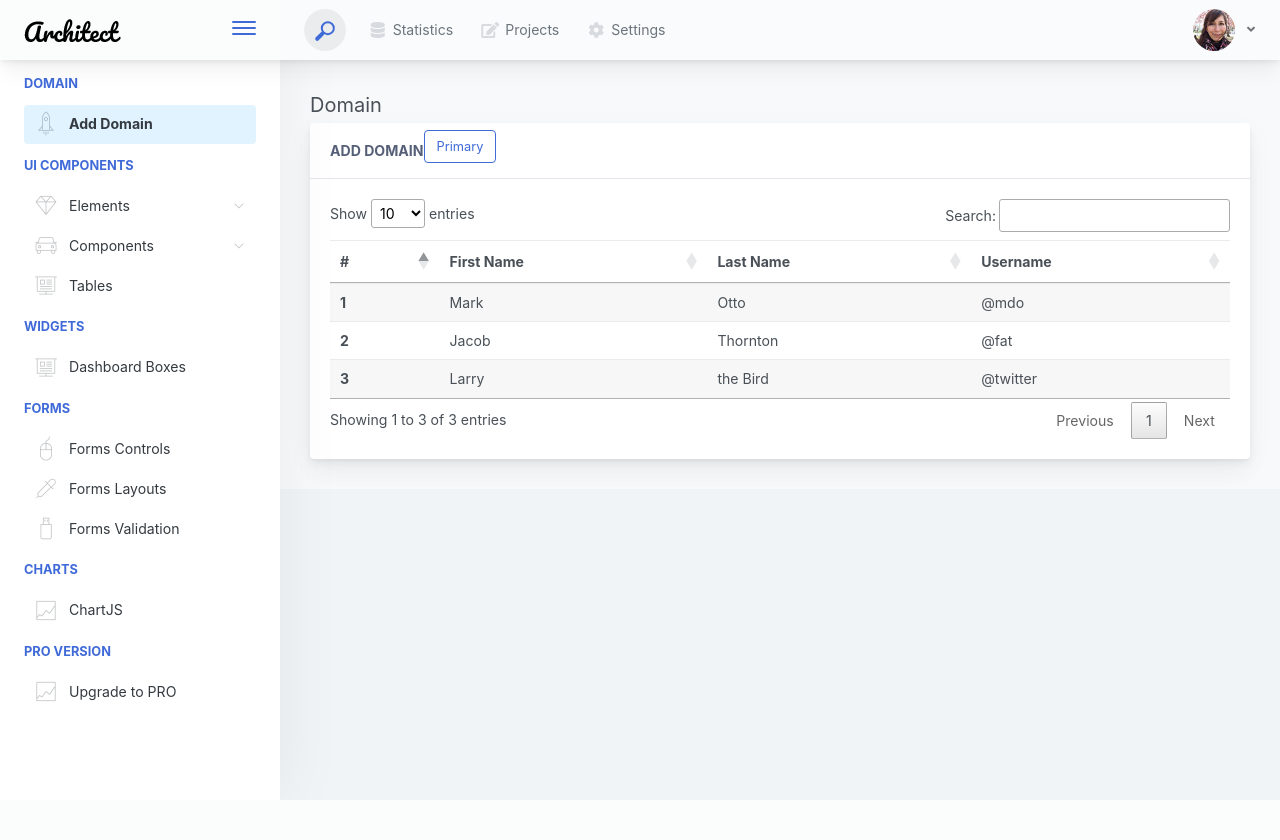
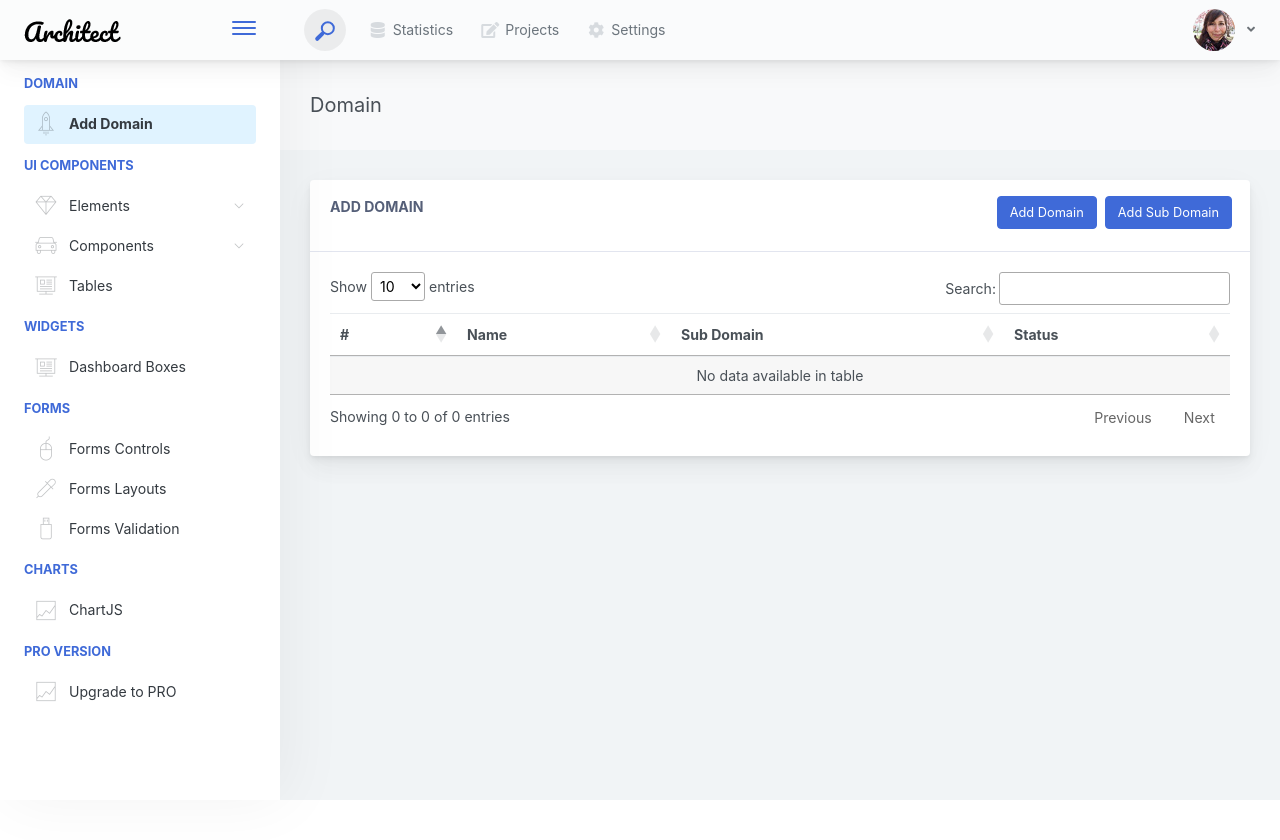
Before and after one commit to neha2R/Heritage, a Laravel app: page /admin/domain in a window 1280 px wide. Shown: the top 840 px of the page. Before the commit the page ends 800 px from the top, so only its background shows below. Run offline with Laravel 8, Linux system fonts and the light colour scheme; the visitor is signed in with stand-in values (Sample User, id 1); data that the repository does not hold is empty; some libraries are stand-ins or nearby versions.

Commit message:
changes made for subdomain

```diff
--- a/app/Http/Controllers/DomainController.php
+++ b/app/Http/Controllers/DomainController.php
@@ -3,6 +3,7 @@
 namespace App\Http\Controllers;
 
 use App\Domain;
+use App\Subdomain;
 use Illuminate\Http\Request;
 
 class DomainController extends Controller
@@ -14,8 +15,10 @@
      */
     public function index()
     {
-        $domains = Domain::OrderBy('id','DESC')->get();
-        return view('domain.list',compact('domains'));
+        $domains = Domain::OrderBy('id', 'DESC')->get();
+        $subdomains = Subdomain::OrderBy('id', 'DESC')->get();
+
+        return view('domain.list', compact('domains', 'subdomains'));
     }
 
     /**
@@ -36,7 +39,20 @@
      */
     public function store(Request $request)
     {
-        //
+        $validatedData = $request->validate([
+            'name' => 'required',
+        ]);
+        $data = new Domain;
+        $data->name = $request->name;
+        $data->status = '1';
+        $data->save();
+
+        if ($data->id) {
+            return redirect()->back()->with(['success' => 'Domain saved Successfully']);
+        } else {
+            return redirect()->back()->with(['error' => 'Something Went Wrong Try Again Later']);
+        }
+
     }
 
     /**
@@ -47,7 +63,19 @@
      */
     public function show(Domain $domain)
     {
-        //
+        if ($domain->status == '1') {
+            $domain->status = '0';
+        } else {
+            $domain->status = '1';
+
+        }
+        $domain->save();
+
+        if ($domain->id) {
+            return redirect()->back()->with(['success' => 'Status updated Successfully']);
+        } else {
+            return redirect()->back()->with(['error' => 'Something Went Wrong Try Again Later']);
+        }
     }
 
     /**
@@ -81,6 +109,27 @@
      */
     public function destroy(Domain $domain)
     {
-        //
+        dd($domain);
     }
+
+    public function addsubdomain(Request $request)
+    {
+        // dd($request);
+        $validatedData = $request->validate([
+            'domain_id' => 'required',
+            'subdomain_name' => 'required',
+        ]);
+        $data = new Subdomain;
+        $data->name = $request->subdomain_name;
+        $data->domain_id = $request->domain_id;
+        $data->status = '1';
+        $data->save();
+
+        if ($data->id) {
+            return redirect()->back()->with(['success' => 'Sub Domain saved Successfully']);
+        } else {
+            return redirect()->back()->with(['error' => 'Something Went Wrong Try Again Later']);
+        }
+    }
+
 }
--- a/resources/views/domain/list.blade.php
+++ b/resources/views/domain/list.blade.php
@@ -1,62 +1,69 @@
-@extends('layouts.app')
-@section('content')
+@extends('layouts.app') @section('content')
 <!-- Header Section start here -->
 <div class="app-main__outer">
 	<div class="app-main__inner">
 		<div class="app-page-title">
 			<div class="page-title-wrapper">
-                        <div class="page-title-heading">
-                         <div>
-                               Domain
+				<div class="page-title-heading"> Domain
 					<div class="page-title-subheading"> </div>
 				</div>
 			</div>
 		</div>
 		<!-- End here -->
-
 		<!-- Content Section start here -->
-
 		<div class="row">
 			<div class="container">
 				<div class="row justify-content-center">
 					<div class="col-md-12">
 						<div class="card">
-                <div class="card-header">{{ __('Add Domain') }}
-                <button class="float-right mb-2 mr-2 btn-transition btn btn-outline-primary">Primary
-                                        </button>
-              </div>
+							<div class="card-header display-inline mt-3">{{ __('Add Domain') }}
+								<!-- <a href="{{ route('domain.create') }}"  class="float-right mb-2 mr-2 btn-transition btn btn-outline-primary">Primary
+                 </a> -->
 
+								<button type="button" class=" float-right btn mr-2 mb-2 btn-primary" data-toggle="modal" data-target=".add-sub-model">Add Sub Domain</button>
 
+								<button type="button" class=" float-right btn mr-2 mb-2 btn-primary" data-toggle="modal" data-target=".add-model">Add Domain</button>
+
+							</div> @if(session()->has('success'))
+                           <div class="alert alert-dismissable alert-success">
+								<button type="button" class="close" data-dismiss="alert" aria-label="Close"> <span aria-hidden="true">&times;</span> </button> <strong>
+            {!! session()->get('success') !!}
+        </strong> </div> @endif @if(session()->has('error'))
+							<div class="alert alert-dismissable alert-error">
+								<button type="button" class="close" data-dismiss="alert" aria-label="Close"> <span aria-hidden="true">&times;</span> </button> <strong>
+            {!! session()->get('error') !!}
+        </strong> </div> @endif
 							<div class="card-body">
 								<div class="table-responsive">
 									<table id="table" class="mb-0 table table-striped">
 										<thead>
 											<tr>
 												<th>#</th>
-                                                <th>First Name</th>
-                                                <th>Last Name</th>
-                                                <th>Username</th>
+												<th>Name</th>
+												<th>Sub Domain</th>
+												<th>Status</th>
 											</tr>
 										</thead>
 										<tbody>
+											@foreach($domains as $key=>$domain)
 											<tr>
-                                                <th scope="row">1</th>
-                                                <td>Mark</td>
-                                                <td>Otto</td>
-                                                <td>@mdo</td>
+												<th scope="row">{{$key+1}}</th>
+												<td>{{$domain->name}}</td>
+												<td><button type="button" class=" btn mr-2 mb-2 btn-primary" data-toggle="modal" data-target="#sub-model-list{{$key}}">Sub Domain</button>
+											</td>
+
+												<td><label class="switch">
+											@if($domain->status=='1')
+											@php $status='checked'; @endphp
+											@else
+											@php $status=''; @endphp
+											@endif
+												<input {{$status}}  type="checkbox" class="status" domainid="{{$domain->id}}">
+											<span class="slider round"></span>
+											</label></td>
 									     </tr>
-                                            <tr>
-                                                <th scope="row">2</th>
-                                                <td>Jacob</td>
-                                                <td>Thornton</td>
-                                                <td>@fat</td>
-                                            </tr>
-                                            <tr>
-                                                <th scope="row">3</th>
-                                                <td>Larry</td>
-                                                <td>the Bird</td>
-                                                <td>@twitter</td>
-                                            </tr>
+											@endforeach
+
 										</tbody>
 									</table>
 								</div>
@@ -67,13 +74,147 @@
 			</div>
 		</div>
 
-<!-- Ends Here -->
+		@endsection @section('model')
+		@foreach($domains as $key=>$domain)
+		<!-- Add Model Start Here -->
+		<div class="modal fade bd-example-modal-lg show" id="sub-model-list{{$key}}" tabindex="-1" role="dialog" aria-labelledby="myLargeModalLabel" style="display: none;" aria-hidden="true">
+			<div class="modal-dialog modal-lg">
+				<div class="modal-content">
+					<div class="modal-header">
+						<h5 class="modal-title" id="exampleModalLongTitle">Sub Domain List</h5>
+						<button type="button" class="close" data-dismiss="modal" aria-label="Close"> <span aria-hidden="true">×</span> </button>
+					</div>
+					<div class="modal-body">
+					<div class="table-responsive">
+
+									<table id="table" class="mb-0 table table-striped">
+										<thead>
+											<tr>
+												<th>#</th>
+												<th>Name</th>
+												<th>Status</th>
+											</tr>
+										</thead>
+										<tbody>
+                      @foreach($domain->subdomain as $subdomain)
+					  <tr>
+												<th scope="row">{{$key+1}}</th>
+												<td>{{$subdomain->name}}</td>
+												<td>{{$subdomain->status}}</td>
+												<tr>
+					  @endforeach
+					  </tbody>
+									</table>
+
+					</div>
+					<div class="modal-footer">
+						<button type="button" class="btn btn-secondary" data-dismiss="modal">Close</button>
+						<!-- <button type="submit" class="btn btn-primary">Save changes</button> -->
+
+					</div>
+				</div>
+			</div>
+		</div>
+		<!-- Add Model Ends here -->
+@endforeach
+
+
+		<!-- Add Model Start Here -->
+		<div class="modal fade bd-example-modal-lg show add-model" tabindex="-1" role="dialog" aria-labelledby="myLargeModalLabel" style="display: none;" aria-hidden="true">
+			<div class="modal-dialog modal-lg">
+				<div class="modal-content">
+					<div class="modal-header">
+						<h5 class="modal-title" id="exampleModalLongTitle">Add Domain</h5>
+						<button type="button" class="close" data-dismiss="modal" aria-label="Close"> <span aria-hidden="true">×</span> </button>
+					</div>
+					<div class="modal-body">
+						<form id="signupForm" class="col-md-10 mx-auto" method="post" action="{{ route('domain.store') }}" novalidate="novalidate"> @csrf
+							<div class="form-group">
+								<label for="name">Domain name</label>
+								<input type="text" class="@error('name') is-invalid @enderror form-control" id="name" name="name" placeholder="Domain name required"> @error('name')
+								<div class="alert alert-danger">{{ $message }}</div> @enderror </div>
+							<!-- <div class="form-group">
+                                    <button type="submit" class="btn btn-primary" name="signup" value="Sign up">Sign up</button>
+                                </div> --></div>
+					<div class="modal-footer">
+						<button type="button" class="btn btn-secondary" data-dismiss="modal">Close</button>
+						<button type="submit" class="btn btn-primary">Save changes</button>
+						</form>
+					</div>
+				</div>
+			</div>
+		</div>
+		<!-- Add Model Ends here -->
+
+		<!-- Sub Domain Add Model Start Here -->
+		<div class="modal fade bd-example-modal-lg show add-sub-model" tabindex="-1" role="dialog" aria-labelledby="myLargeModalLabel" style="display: none;" aria-hidden="true">
+			<div class="modal-dialog modal-lg">
+				<div class="modal-content">
+					<div class="modal-header">
+						<h5 class="modal-title" id="exampleModalLongTitle">Add Sub Domain</h5>
+						<button type="button" class="close" data-dismiss="modal" aria-label="Close"> <span aria-hidden="true">×</span> </button>
+					</div>
+					<div class="modal-body">
+						<form id="signupForm" class="col-md-10 mx-auto" method="post" action="{{ route('addsubdomain') }}" novalidate="novalidate"> @csrf
+
+						<div class="form-group">
+								<label for="domain_id">Select Domain</label>
+								<select class="@error('domain_id') is-invalid @enderror form-control" id="domain_id" name="domain_id" required>
+                                 <option value="">Select Domain</option>
+								 @foreach($domains as $domain)
+								 <option value="{{$domain->id}}">{{$domain->name}}</option>
+                                 @endforeach
+								</select>
+								 @error('domain_id')
+								<div class="alert alert-danger">{{ $message }}</div> @enderror </div>
+
+							<div class="form-group">
+								<label for="name">Sub Domain name</label>
+								<input type="text" class="@error('subdomain_name') is-invalid @enderror form-control" id="subdomain_name" name="subdomain_name" placeholder="Domain name"> @error('subdomain_name')
+								<div class="alert alert-danger">{{ $message }}</div> @enderror </div>
+							</div>
+					<div class="modal-footer">
+						<button type="button" class="btn btn-secondary" data-dismiss="modal">Close</button>
+						<button type="submit" class="btn btn-primary">Save changes</button>
+						</form>
+					</div>
+				</div>
+			</div>
+		</div>
+		<!-- Add Sub Domain Model Ends here -->
+
 		@endsection
-
-@section('js')
+		<!-- Ends Here -->@section('js')
 		<script>
 		$(document).ready(function() {
 			$('#table').DataTable();
-} );
+
+//             Swal.fire({
+//   title: 'Are you sure?',
+//   text: "You won't be able to revert this!",
+//   icon: 'warning',
+//   showCancelButton: true,
+//   confirmButtonColor: '#3085d6',
+//   cancelButtonColor: '#d33',
+//   confirmButtonText: 'Yes, delete it!'
+// }).then((result) => {
+//   if (result.isConfirmed) {
+//     Swal.fire(
+//       'Deleted!',
+//       'Your file has been deleted.',
+//       'success'
+//     )
+//   }
+// })
+		});
+
+		$('.status').on('change', function() {
+			if(confirm("Are you sure want to change the status ?")) {
+				var domainid = $(this).attr('domainid');
+          window.location.href = "/admin/domain/"+domainid;
+         }
+        });
+
 		</script>
+
         @endsection()
--- a/resources/views/layouts/app.blade.php
+++ b/resources/views/layouts/app.blade.php
@@ -28,6 +28,9 @@
 
   @endguest
   <link rel="stylesheet" href="https://cdn.datatables.net/1.10.25/css/jquery.dataTables.min.css" type="text/css">
+  <link rel="stylesheet" href="{{ asset('/assets/css/developer.css') }}" type="text/css">
+  <link rel="stylesheet" href="https://cdnjs.cloudflare.com/ajax/libs/limonte-sweetalert2/6.6.9/sweetalert2.min.css">
+
   @yield('css')
 
 </head>
@@ -47,7 +50,8 @@
           </div>
        </div>
 
-
+       </div>
+       </div>
  <footer class="py-5" id="footer-main">
     <div class="container">
       <!-- <div class="row align-items-center justify-content-xl-between">
@@ -79,10 +83,26 @@
       @guest
 
        @else
+
+       @endguest
+
+       <script src="https://code.jquery.com/jquery-2.2.4.min.js"  crossorigin="anonymous"></script>
+
        <script type="text/javascript" src="{{ asset('/assets/scripts/main.js') }}"></script>
-       @endguest
-       <script src="https://code.jquery.com/jquery-3.6.0.min.js" integrity="sha256-/xUj+3OJU5yExlq6GSYGSHk7tPXikynS7ogEvDej/m4=" crossorigin="anonymous"></script>
+
        <script type="text/javascript" src="https://cdn.datatables.net/1.10.25/js/jquery.dataTables.min.js"></script>
+
+
+       <script src="//cdn.jsdelivr.net/npm/sweetalert2@11"></script>
+
+
+
+
+
+
        @yield('js')
+
+       @yield('model')
+
       </body>
 </html>
--- a/resources/views/layouts/topnav.blade.php
+++ b/resources/views/layouts/topnav.blade.php
@@ -75,7 +75,10 @@
                                     <h6 tabindex="-1" class="dropdown-header">Header</h6>
                                     <button type="button" tabindex="0" class="dropdown-item">Actions</button>
                                     <div tabindex="-1" class="dropdown-divider"></div>
-                                    <button type="button" tabindex="0" class="dropdown-item">Dividers</button>
+                                    <form method="POST" action="{{ route('logout') }}">
+                                    @csrf
+                                    <button type="submit" tabindex="0" class="dropdown-item">Logout</button>
+                                    </form>
                                  </div>
                               </div>
                            </div>
--- a/routes/web.php
+++ b/routes/web.php
@@ -11,7 +11,7 @@
 | routes are loaded by the RouteServiceProvider within a group which
 | contains the "web" middleware group. Now create something great!
 |
-*/
+ */
 
 Route::get('/', function () {
     return view('welcome');
@@ -20,8 +20,9 @@
 Auth::routes();
 
 Route::get('/home', 'HomeController@index')->name('home');
-Route::prefix('admin')->group(function () {
-Route::resource('/domain', 'DomainController');
+Route::prefix('admin')->middleware(['auth'])->group(function () {
+    Route::resource('/domain', 'DomainController');
+    Route::post('/addsubdomain', 'DomainController@addsubdomain')->name('addsubdomain');
 });
 Auth::routes();
 
```
Also changed, not shown: public/assets/css/developer.css (added), 1 other file. Lines whose indentation alone changed are shown as unchanged.
